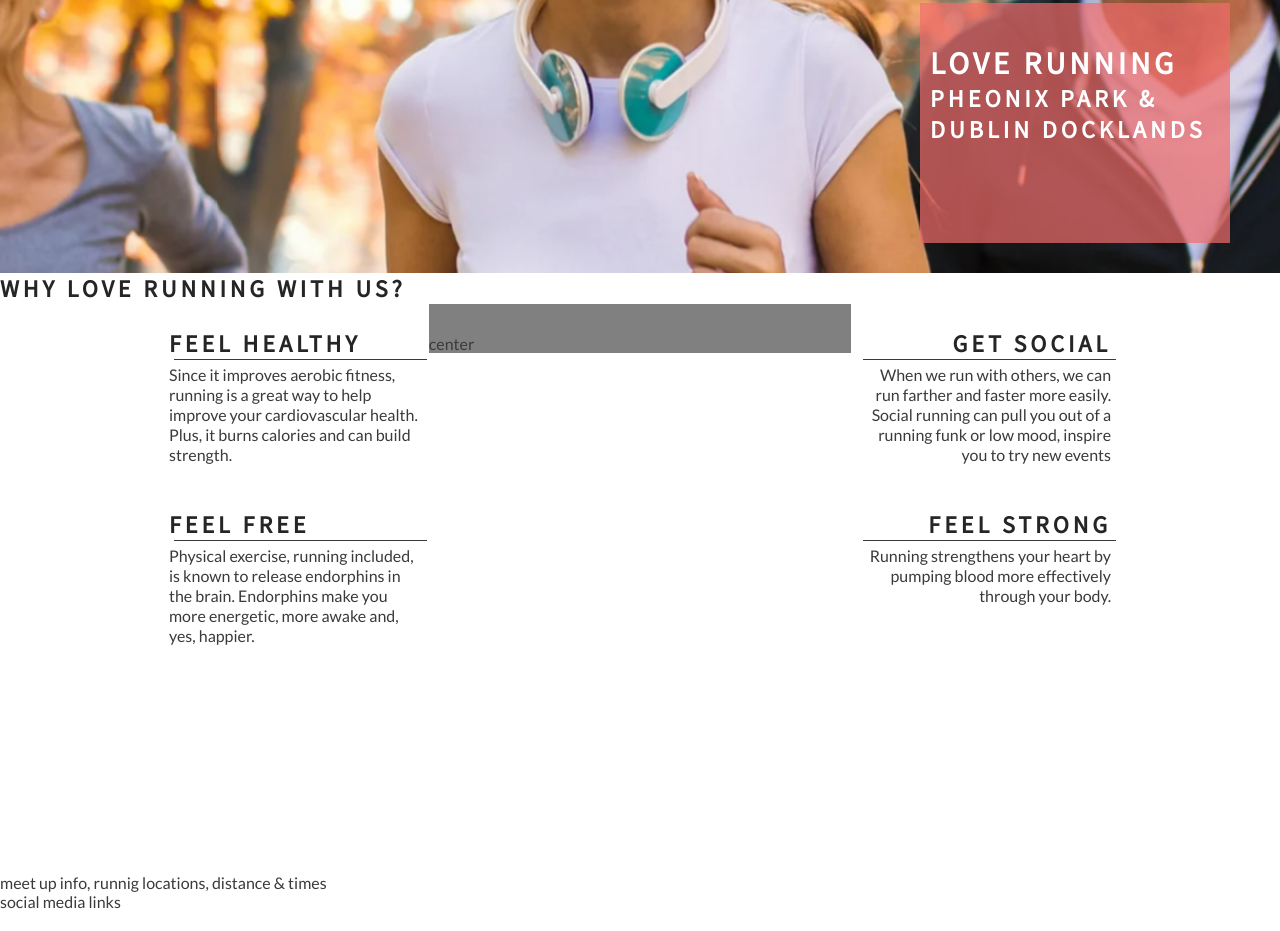
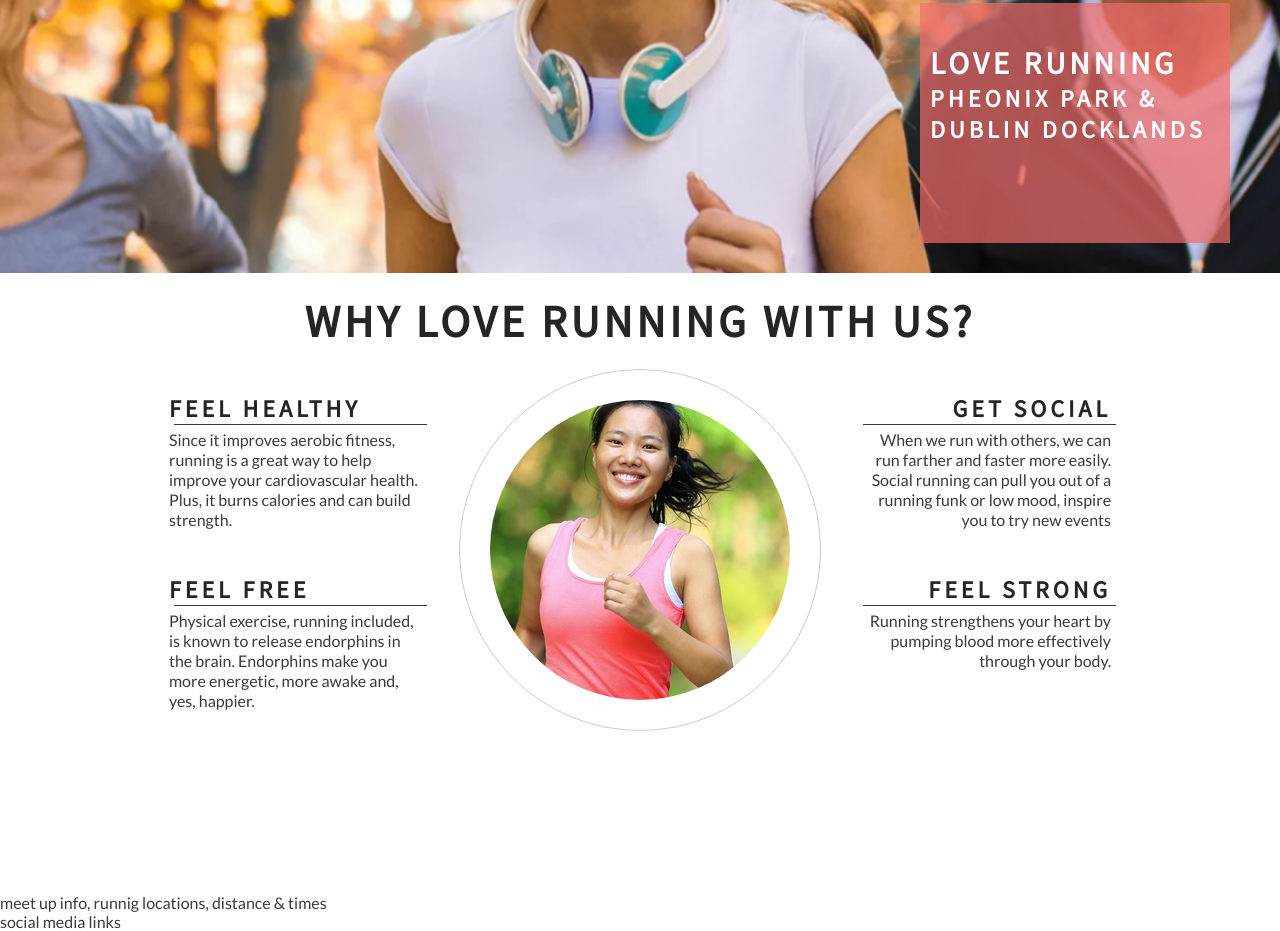
Before and after one commit to OllieMoss/Love-Running, a plain HTML site: page index.html in a window 1280 px wide. Shown: the part 402-1333 px from the top of the page. Drawn offline with Linux system fonts and the light colour scheme.

Commit message:
add club ethos central img and style into circle

```diff
--- a/assets/css/style.css
+++ b/assets/css/style.css
@@ -127,10 +127,8 @@ h1, h2 {
 }
 
 #center-about {
-    padding-top: 30px;
     width: 33%;
     margin: 0 auto;
-    background-color: gray;
 }
 
 hr {
@@ -162,3 +160,25 @@ hr {
 .right-about-heading p {
     text-align: right;
 }
+#welcome {
+    text-align: center;
+    margin: 20px 0;
+    font-size: 280%;
+}
+
+#circle-container {
+    width: 300px;
+    height: 300px;
+    padding: 30px;
+    border-style: solid;
+    border-color: #ccc;
+    border-width: 1px;
+    border-radius: 50%;
+    margin: 0 auto;
+}
+
+#circle-cover-bg {
+    background: url('../images/ethos-center-image.jpeg') no-repeat center center;
+    height: 100%;
+    border-radius: 50%;
+}
--- a/index.html
+++ b/index.html
@@ -39,7 +39,7 @@
 
 
     <section id="club-ethos">
-        <h1>Why love running with us?</h1>
+        <h2 id="welcome">Why love running with us?</h2>
         <div id="left-about">
             <div class="left-about-heading">
                 <h2>Feel Healthy</h2>
@@ -77,7 +77,13 @@
             </div>
         </div>
 
-        <div id="center-about">center</div>
+        <div id="center-about">
+            <div id="circle-container">
+                <div id="circle-cover-bg">
+
+                </div>
+            </div>
+        </div>
 
     </section>
 
```
Also changed, not shown: assets/images/ethos-center-image.jpeg (added).
